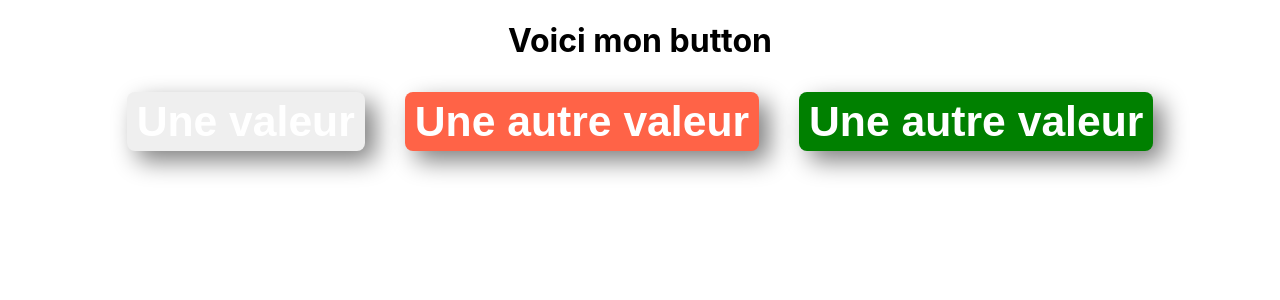
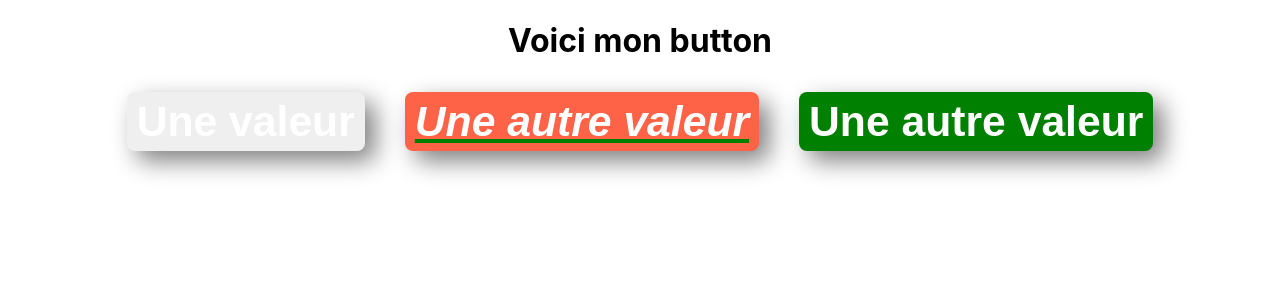
Before and after one commit to zague77/app, a React (Create React App) app: page / in a window 1280 px wide. Shown: the top 300 px of the page. Built offline with nearby package versions, Linux system fonts and the light colour scheme.

Commit message:
jour 4 commit bouton 2

```diff
--- a/src/app/App.tsx
+++ b/src/app/App.tsx
@@ -9,7 +9,7 @@ function App() {
     <div className="App">
      <h1>Voici mon button</h1>
      <Button text ="Une valeur" backColor="bluesky"/>
-     <Button text ="Une autre valeur" backColor="tomato"/>
+     <Button text ="Une autre valeur" backColor="tomato" style={{textDecoration:'underline green',fontStyle:'italic'}}/>
      <Button text ="Une autre valeur" backColor="green"/>
      </div>
   );
--- a/src/app/components/Button/Button.tsx
+++ b/src/app/components/Button/Button.tsx
@@ -1,11 +1,12 @@
-import React from 'react';
+//import React from 'react';
 import PropTypes from 'prop-types';
 import './Button.css'
 
-const Button = (props: { text: string, backColor?: string, clickEvt: Function }) => {
+const Button = (props: { text: string, backColor?: string, clickEvt: Function , style?:{}}) => {
     return (
         <button className="mon-button"
-            style={{ backgroundColor: props.backColor }}
+        //en css le dernier qui a parlé qui a raison
+            style={{...props.style, backgroundColor: props.backColor }}
             onClick={(evt) => {
                 console.log(evt);
                 props.clickEvt(props.text);
@@ -23,7 +24,7 @@ Button.propTypes = {
 Button.defaultProps = {
     backColor: 'green',
     clickEvt: (text: string) => {
-        console.log('button cliecked -->' + text);
+        console.log('button clicked -->' + text);
     }
 };
 
```
